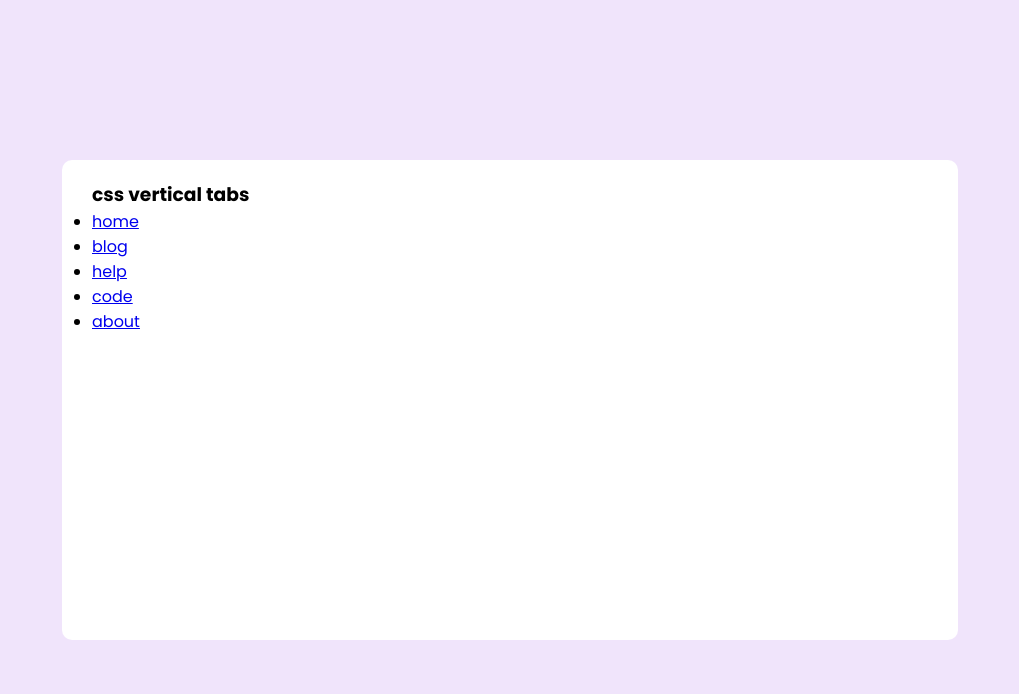
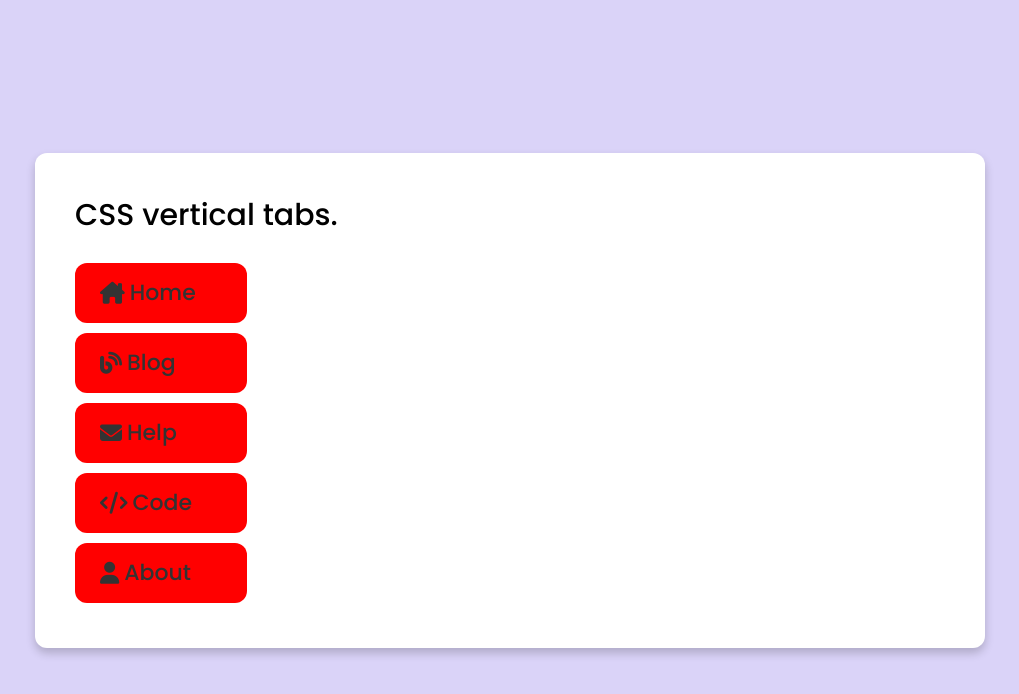
Before and after one commit to Ibra-him-elgharras/Template-16, a plain HTML site: page index.html in a window 1280 px wide. Shown: the whole page, without its empty margins (130-1149 px from the left). Drawn offline with Linux system fonts and the light colour scheme.

Commit message:
Tab-using-content-ul

```diff
--- a/CSS/style.css
+++ b/CSS/style.css
@@ -9,7 +9,7 @@
 }
 
 body{
-    background: #892be220;
+    background: #dad3f8;
     width: 100%;
     height: 100vh;
     display: flex;
@@ -18,9 +18,46 @@ body{
 }
 
 .container{
+    max-width: 950px;
+    width: 100%;
     background: #fff;
-    width: 70%;
-    height: 60%;
-    border-radius: 10px;
-    padding: 20px 30px;
+    padding: 40px 50px 40px 40px;
+    border-radius: 12px;
+    margin: 0 20px;
+    box-shadow: 0 5px 10px rgba(0, 0, 0, 0.2);
 }
+
+.container .main-title{
+    font-size: 30px;
+    font-weight: 500;
+    margin-bottom: 20px;
+}
+
+.container .content ul{
+    display: flex;
+    flex-direction: column;
+    list-style-type: none;
+}
+
+
+.container .content ul .disp{
+    display: flex;
+    align-items: center;
+    height: 60px;
+    font-size: 22px;
+    font-weight: 500;
+    cursor: pointer;
+    text-decoration: none;
+    background: red;
+    width: 20%;
+    border-radius: 12px;
+    line-height: 60px;
+    margin: 5px 0;
+    padding-left: 25px;
+    color: #333;
+}
+
+.container .content ul .disp p{
+    text-transform: capitalize;
+    margin-left: 5px;
+}
--- a/index.html
+++ b/index.html
@@ -4,6 +4,11 @@
     <meta charset="UTF-8">
     <meta name="viewport" content="width=device-width, initial-scale=1.0">
     <link rel="stylesheet" href="/CSS/style.css">
+    <link rel="stylesheet"
+          href="https://cdnjs.cloudflare.com/ajax/libs/font-awesome/6.5.1/css/all.min.css"
+          integrity="sha512-DTOQO9RWCH3ppGqcWaEA1BIZOC6xxalwEsw9c2QQeAIftl+Vegovlnee1c9QX4TctnWMn13TZye+giMm8e2LwA=="
+          crossorigin="anonymous"
+          referrerpolicy="no-referrer" />
     <title>Create-Tab</title>
 </head>
 <body>
@@ -11,63 +16,41 @@
 
    <div class="container">
 
-        <div class="head">
-            <h3>css vertical tabs</h3>
-        </div>
+      <div class="main-title">CSS vertical tabs.</div>
 
 
         <div class="content">
 
 
-
-            <div class="nav">
-
                         <ul>
-
-
-                    <li><a href="#">
-                        <div class="home">
-                            <i></i>
+                             <li id="home"><a href="#" class="disp">
+                                <i class="fa-solid fa-house-chimney"></i>
                                 <p>home</p>
-                        </div>
                              </a></li>
 
-                    <li><a href="#">
-                        <div class="home">
-                            <i></i>
+                             <li id="blog"><a href="#" class="disp">
+                                <i class="fa-solid fa-blog"></i>
                                 <p>blog</p>
-                        </div>
                              </a></li>
 
-                    <li><a href="#">
-                        <div class="home">
-                            <i></i>
+                             <li id="help"><a href="#" class="disp">
+                                <i class="fa-solid fa-envelope"></i>
                                 <p>help</p>
-                        </div>
                              </a></li>
 
-                    <li><a href="#">
-                        <div class="home">
-                            <i></i>
+                             <li id="code"><a href="#" class="disp">
+                                <i class="fa-solid fa-code"></i>
                                 <p>code</p>
-                        </div>
                              </a></li>
 
-                    <li><a href="#">
-                        <div class="home">
-                            <i></i>
+                             <li id="about"><a href="#" class="disp">
+                                <i class="fa-solid fa-user"></i>
                                 <p>about</p>
-                        </div>
                              </a></li>
 
+                        </ul>
 
-
-
-
-                </ul>
          </div>
-
-
 
       </div>
 
```
Lines whose indentation alone changed are shown as unchanged.
